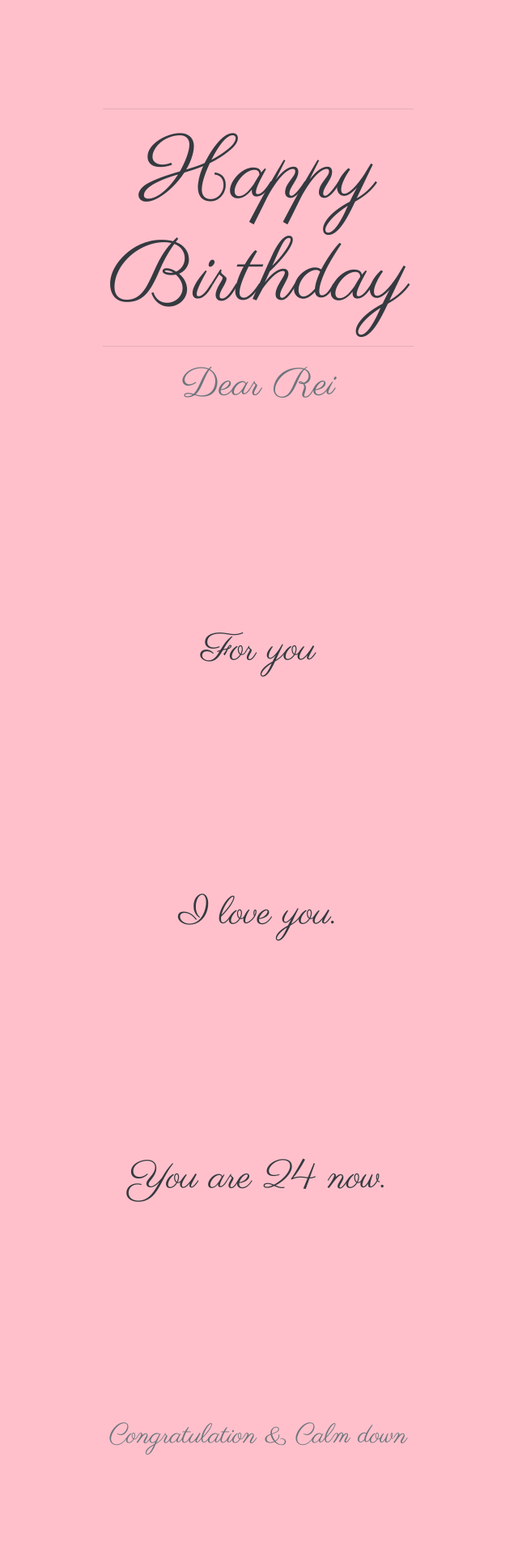
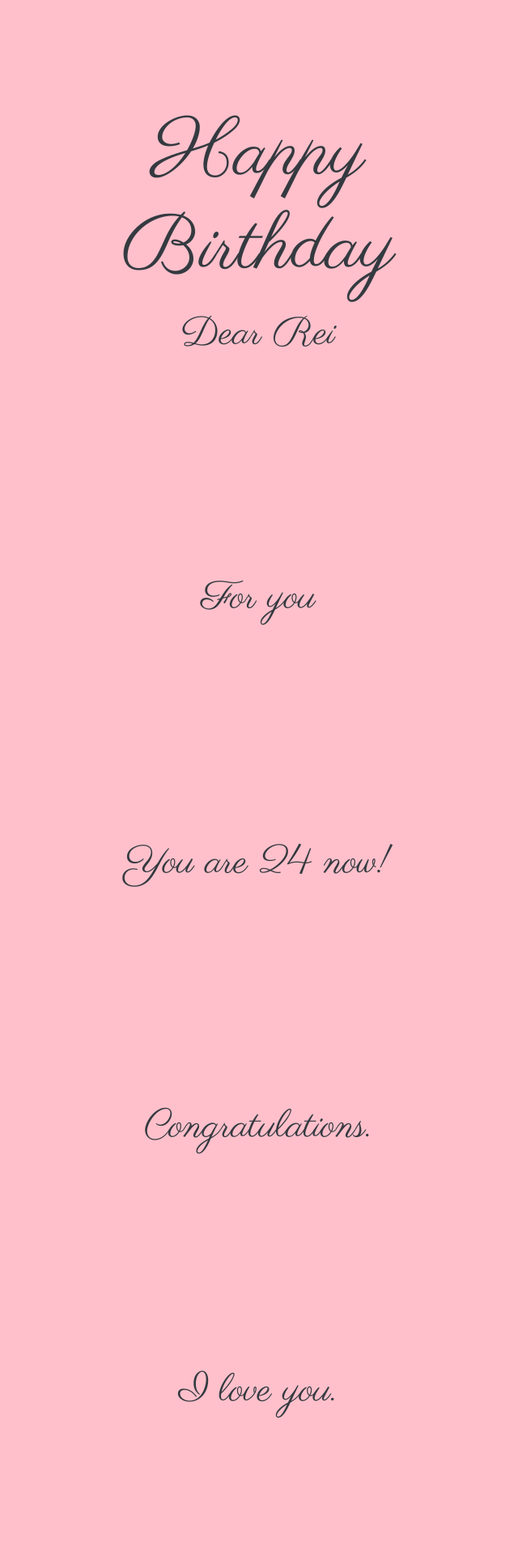
Before and after one commit to thejimmylin/reibaby, a Django app: page / in a window 1280 px wide. Shown: the top 1920 px of the page at 81% size, without its empty margins (321-961 px from the left). Run offline with Django 3.2, Linux system fonts and the light colour scheme; some libraries are stand-ins or nearby versions.

Commit message:
Update index.html

```diff
--- a/reibaby/reibaby/templates/index.html
+++ b/reibaby/reibaby/templates/index.html
@@ -9,12 +9,10 @@
     <div class="row justify-content-center">
         <div class="col-auto" style="width: 21.6rem;">
             <p>
-                <hr>
-                <h1 class="text-dark text-center" style="font-size: 5.5rem;">{% trans 'Happy Birthday' %}</h1>
-                <hr>
+                <h1 class="text-dark text-center" style="font-size: 5rem;">{% trans 'Happy Birthday' %}</h1>
             </p>
             <p>
-                <h1 class="text-secondary text-center">{% trans 'Dear Rei' %}</h1>
+                <h1 class="text-dark text-center">{% trans 'Dear Rei' %}</h1>
             </p>
         </div>
     </div>
@@ -30,7 +28,7 @@
     <div class="row justify-content-center">
         <div class="col-auto" style="width: 21.6rem;">
             <p>
-                <h1 class="text-dark text-center">{% trans 'I love you.' %}</h1>
+                <h1 class="text-dark text-center">{% trans 'You are 24 now!' %}</h1>
             </p>
         </div>
     </div>
@@ -38,36 +36,7 @@
     <div class="row justify-content-center">
         <div class="col-auto" style="width: 21.6rem;">
             <p>
-                <h1 class="text-dark text-center">{% trans 'You are 24 now.' %}</h1>
-            </p>
-        </div>
-    </div>
-    <div class="row" style="height: 12rem;"></div>
-    <div class="row justify-content-center">
-        <div class="col-auto" style="width: 21.6rem;">
-            <p>
-                <h3 class="text-secondary text-center">{% trans 'Congratulation & Calm down' %}</h5>
-            </p>
-        </div>
-    </div>
-    <div class="row" style="height: 12rem;"></div>
-    <div class="row justify-content-center">
-        <div class="col-auto" style="width: 21.6rem;">
-            <p>
-                <hr>
-                <h1 class="text-dark text-center" style="font-size: 5.5rem;">{% trans 'Happy Birthday' %}</h1>
-                <hr>
-            </p>
-            <p>
-                <h1 class="text-secondary text-center">{% trans 'Dear Rei' %}</h1>
-            </p>
-        </div>
-    </div>
-    <div class="row" style="height: 12rem;"></div>
-    <div class="row justify-content-center">
-        <div class="col-auto" style="width: 21.6rem;">
-            <p>
-                <h1 class="text-dark text-center">{% trans 'For you' %}</h1>
+                <h1 class="text-dark text-center">{% trans 'Congratulations.' %}</h1>
             </p>
         </div>
     </div>
@@ -83,15 +52,7 @@
     <div class="row justify-content-center">
         <div class="col-auto" style="width: 21.6rem;">
             <p>
-                <h1 class="text-dark text-center">{% trans 'You are 24 now.' %}</h1>
-            </p>
-        </div>
-    </div>
-    <div class="row" style="height: 12rem;"></div>
-    <div class="row justify-content-center">
-        <div class="col-auto" style="width: 21.6rem;">
-            <p>
-                <h3 class="text-secondary text-center">{% trans 'Congratulation & Calm down' %}</h5>
+                <h1 class="text-dark text-right">{% trans 'Chi' %}</h1>
             </p>
         </div>
     </div>
```
